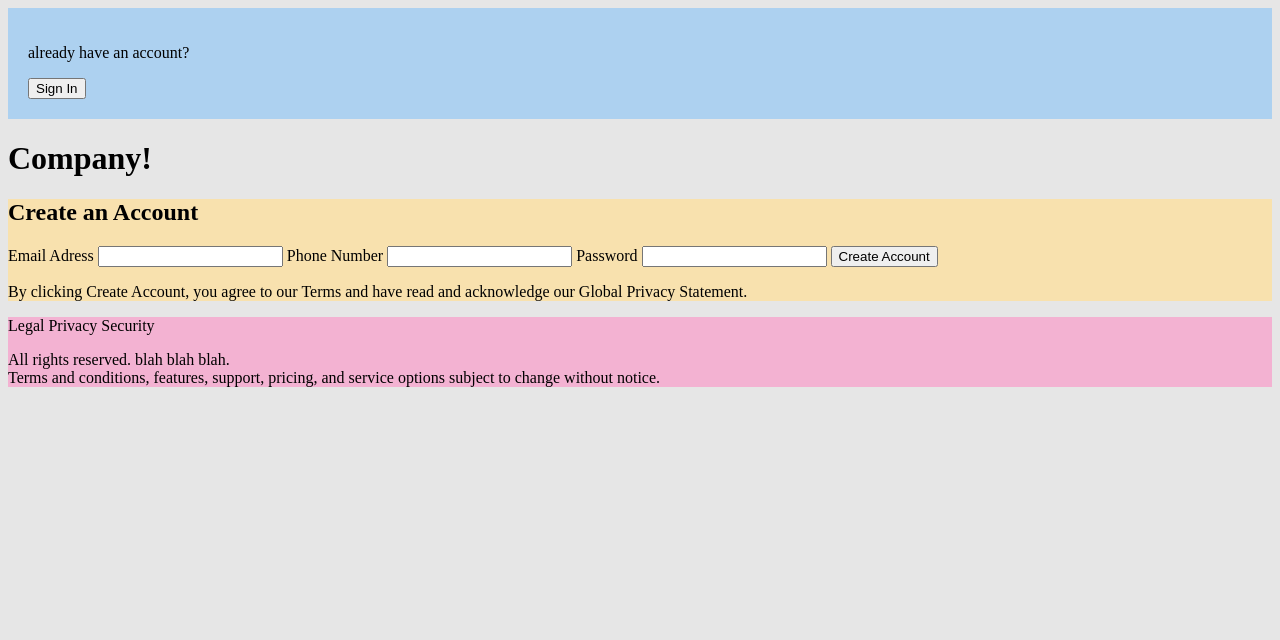
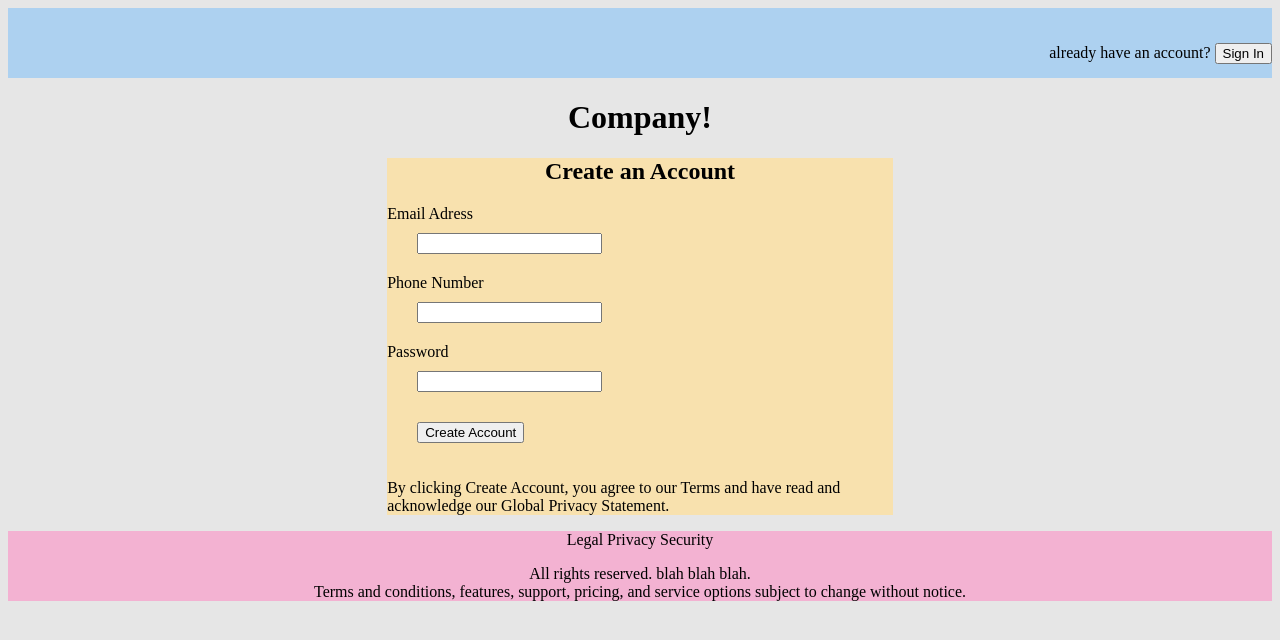
Before and after one commit to Irishallo/htmlformsproject, a plain HTML site: page index.html in a window 1280 px wide. Drawn offline with Linux system fonts and the light colour scheme.

Commit message:
positioning the elements on the page

```diff
--- a/index.html
+++ b/index.html
@@ -12,13 +12,13 @@
     <h1>Company!</h1>
     <form>
         <h2>Create an Account</h2>
-        <label for="email">Email Adress</label>
-        <input type="email" id="email">
-        <label for="tel">Phone Number</label>
-        <input type="tel" id="tel">
-        <label for="password">Password</label>
-        <input type="password" id="password">
-        <input type="submit" value="Create Account">
+        <label for="email">Email Adress</label> <br>
+        <input type="email" id="email"> <br>
+        <label for="tel">Phone Number</label> <br>
+        <input type="tel" id="tel"> <br>
+        <label for="password">Password</label> <br>
+        <input type="password" id="password"> <br>
+        <input type="submit" value="Create Account"> <br>
         <p>By clicking Create Account, you agree to our Terms and have read and acknowledge
             our Global Privacy Statement.</p>
     </form>
--- a/style.css
+++ b/style.css
@@ -5,19 +5,42 @@ body {
 /* header */
 header {
     background-color: rgb(173, 209, 240);
-    padding: 20px;
+    padding-top: 20px;
+    text-align: right;
+}
+
+header p {
+    display: inline-block;
 }
 
 header button {
     display: inline-block;
 }
 
+
+
 /* form */
+h1 {
+    text-align: center;
+}
+
 form {
     background-color: rgb(248, 225, 174);
+    width: 40%;
+    position: relative;
+    left: 30%;
+}
+
+form h2 {
+    text-align: center;
+}
+
+form input {
+    margin: 10px 0 20px 30px;
 }
 
 /* footer */
 footer {
     background-color: rgb(243, 178, 210);
+    text-align: center;
 }
```
